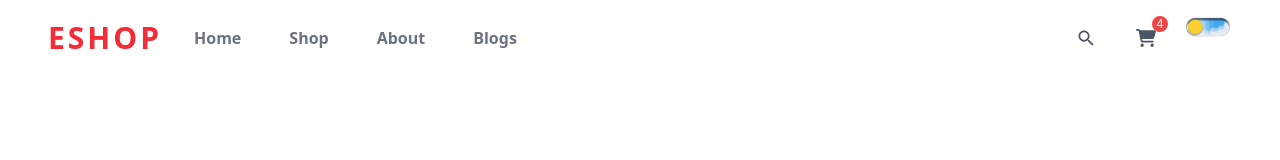
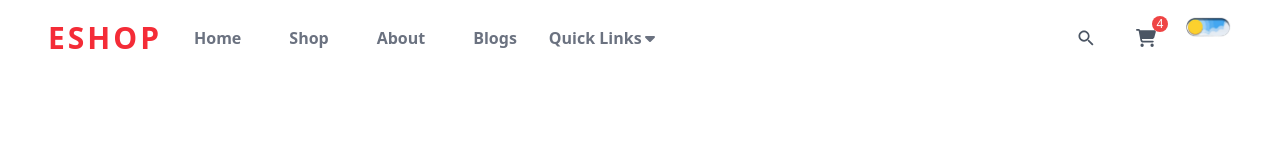
Before and after one commit to CQuirozVidal/Pagweb_Muestra1, a React (Vite) app in the folder frontend/: page / in a window 1280 px wide. Shown: the top 160 px of the page. Built offline with nearby package versions, Linux system fonts and the light colour scheme.

Commit message:
Nabvar con lista de links

```diff
--- a/frontend/src/components/Navbar/Navbar.jsx
+++ b/frontend/src/components/Navbar/Navbar.jsx
@@ -1,6 +1,6 @@
 import React from 'react';
 import { IoMdSearch } from 'react-icons/io';
-import { FaCartShopping } from "react-icons/fa6";
+import { FaCaretDown, FaCartShopping } from "react-icons/fa6";
 import DarkMode from './DarkMode';
 
 const MenuLinks =[
@@ -24,7 +24,25 @@ const MenuLinks =[
         name: "Blogs",
         link: "/#blog",
     },
-]
+];
+
+const DropdownLinks = [
+    {
+        id: 1,
+        name: "Trending Products",
+        link: "/#",
+    },
+    {
+        id: 2,
+        name: "Best Selling",
+        link: "/#",
+    },
+    {
+        id: 3,
+        name: "Top Rated",
+        link: "/#",
+    },
+];
 
 const  Navbar = () => {
     return <div>
@@ -60,11 +78,44 @@ const  Navbar = () => {
                                             </a>
                                         </li>
                                     ))}
-                        {/*Dropdown */}
-                                    <li>
-                                        <a href="#" className=''>
-                                        </a>
-                                    </li>
+                                {/*Dropdown */}
+                                <li className='relative cursor-pointer group'>
+                                    <a href="#" className='flex items-center gap-[2x] font-semibold
+                                        text-gray-500
+                                        dark:hover:text-white py-2'>
+                                            Quick Links
+                                            <span>
+                                            <FaCaretDown className=' group hover:rotate-180
+                                            duration-300'/>
+                                         </span>
+                                    </a>
+
+                                    {/*Dropdown Links*/}
+                                    <div className='absolute z-[9999] hidden
+                                    group-hover:block w-[200px] rounded-md
+                                    bg-white shadow-md
+                                    dark:bg-gray-900 p-2
+                                    text-black
+                                    dark:text-white'>
+                                        <ul className='space-y-2'>
+                                            {DropdownLinks.map((data, index) => (
+                                                <li>
+                                                    <a
+                                                    className='
+                                                    text-gray-500
+                                                    dark:hover:text-white duration-200
+                                                    inline-block w-full p-2
+                                                    hover:bg-primary/20 rounded-md
+                                                    font-semibold'
+                                                    href={data.link}
+                                                    >
+                                                        {data.name}
+                                                    </a>
+                                                </li>
+                                            ))}
+                                        </ul>
+                                    </div>
+                                </li>
                             </ul>
                         </div>
                     </div>
```
